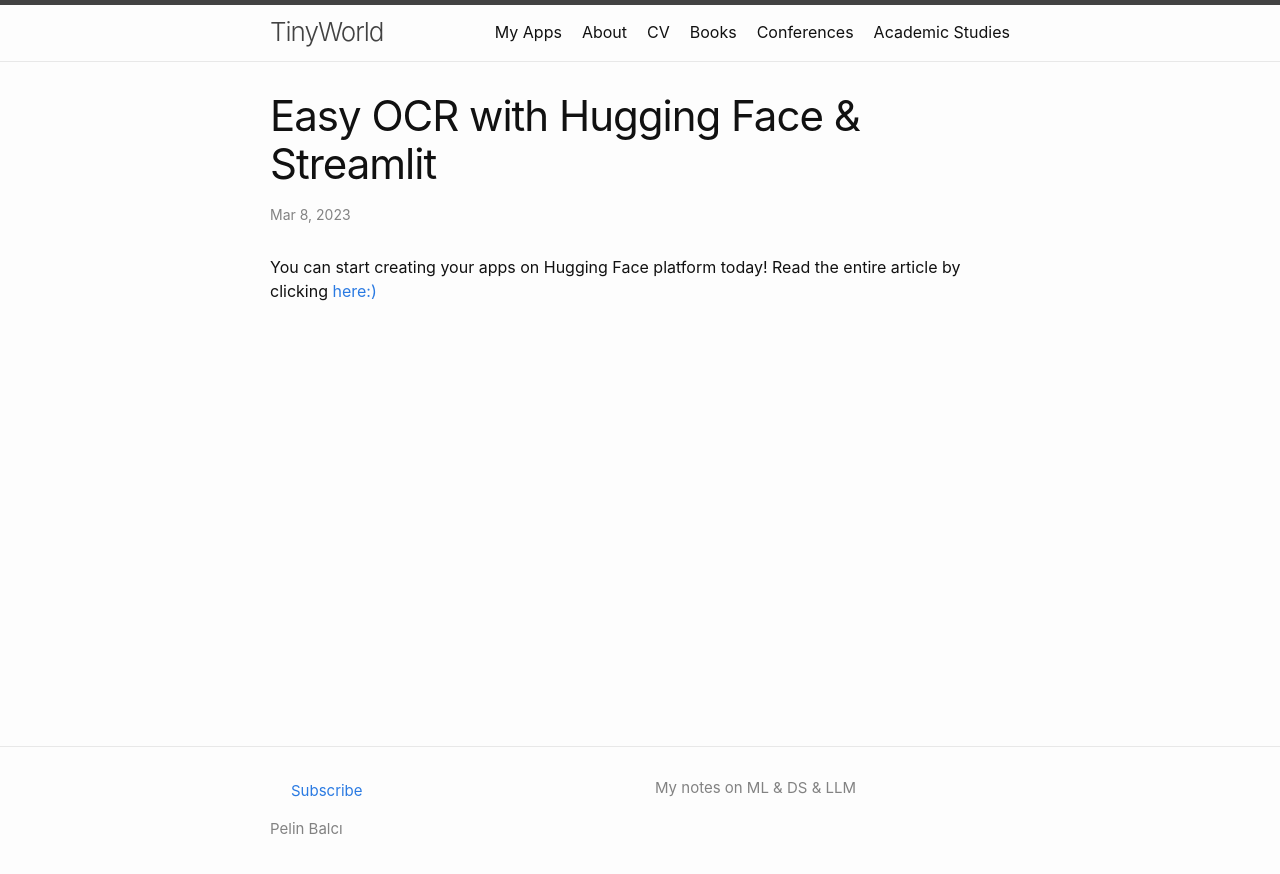
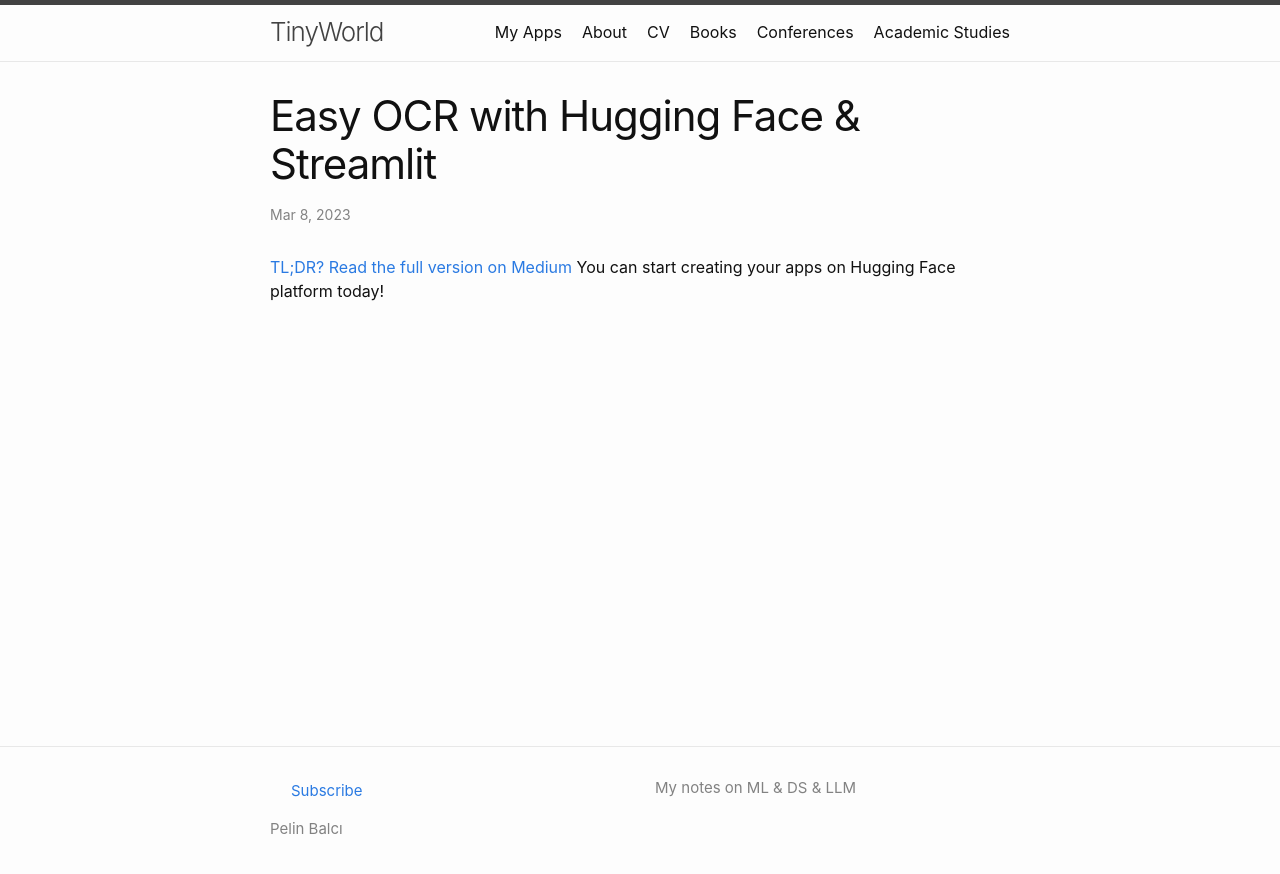
Before and after one commit to pelinbalci/pelinbalci.github.io, a Jekyll site: the page built from _posts/2023-03-08-EasyOCR_HF_Streamlit.md, in a window 1280 px wide. Shown: the top 874 px of the page. Built offline with Jekyll 4.4.1, drawn with Linux system fonts in a browser that asks for light colours.

Commit message:
add tldr

```diff
--- a/_posts/2023-03-08-EasyOCR_HF_Streamlit.md
+++ b/_posts/2023-03-08-EasyOCR_HF_Streamlit.md
@@ -4,5 +4,5 @@
 categories: medium
 ---
 
-You can start creating your apps on Hugging Face platform today!
-Read the entire article by clicking [here:)](https://medium.com/@balci.pelin/easyocr-with-hugging-face-with-streamlit-f5a27666ec5c)
+
+[TL;DR? Read the full version on Medium]((https://medium.com/@balci.pelin/easyocr-with-hugging-face-with-streamlit-f5a27666ec5c)) You can start creating your apps on Hugging Face platform today!
```
